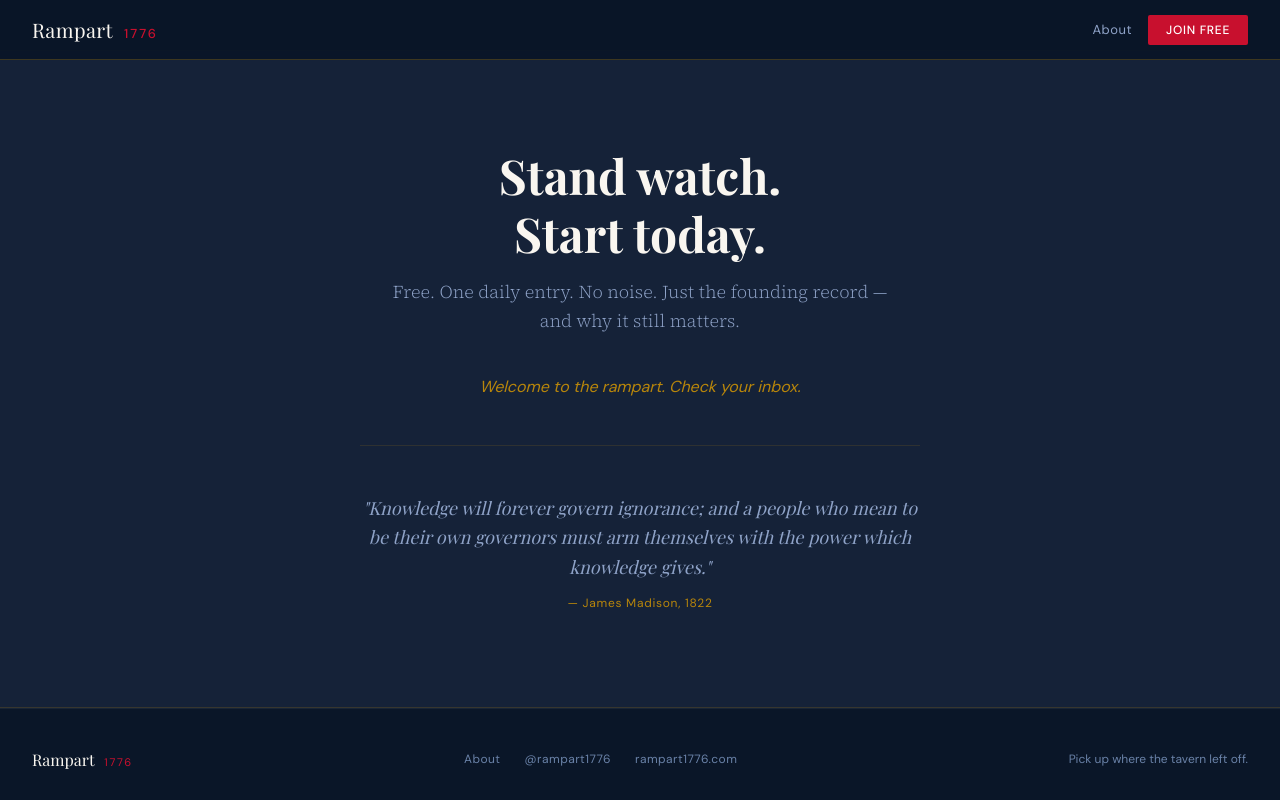
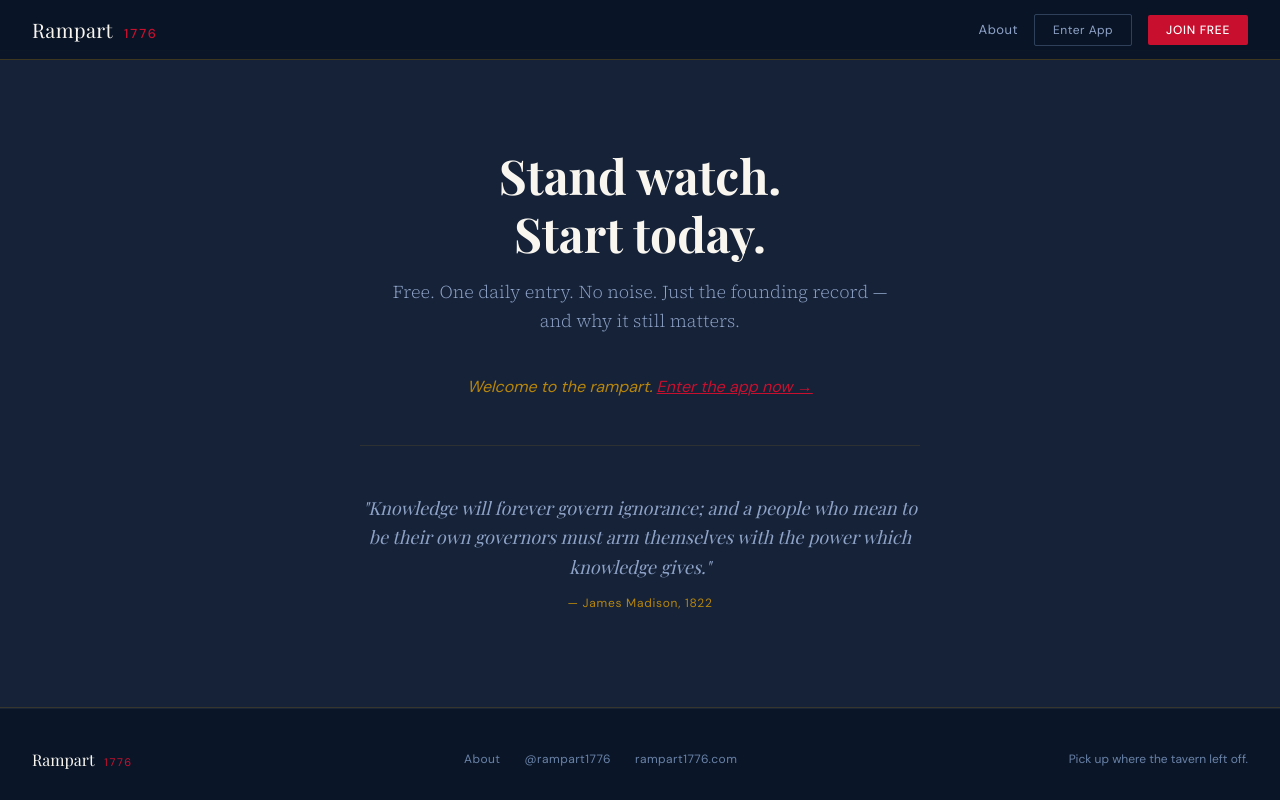
Before and after one commit to fafatas/rampart1776, a plain HTML site: page index.html in a window 1280 px wide. Both pictures are taken after typing "name@example.com" into the empty fields and a click on the button "JOIN RAMPART". Shown: the part 4052-4852 px from the top of the page. Drawn offline with nearby package versions, Linux system fonts and the light colour scheme; a web font is replaced by a local one.

Commit message:
Update index.html

```diff
--- a/index.html
+++ b/index.html
@@ -711,6 +711,7 @@
   <div class="nav-logo">Rampart <span>1776</span></div>
   <div class="nav-right">
     <a href="#what" class="nav-link">About</a>
+    <a href="/app" class="btn-ghost" style="font-size:12px; padding:7px 18px; border:1px solid rgba(106,130,168,0.4); border-radius:2px; color:#8FA3C8; text-decoration:none; letter-spacing:0.04em;">Enter App</a>
     <a href="#signup" class="nav-cta">Join Free</a>
   </div>
 </nav>
@@ -817,7 +818,7 @@
   <button type="submit" class="signup-btn">Join Rampart</button>
 </form>
  <div class="signup-fine fade-in" id="signup-fine">Free forever. No spam. Unsubscribe any time.</div>
-<div id="signup-thanks" style="display:none; font-family:'DM Sans',sans-serif; font-size:16px; color:#B8860B; margin-top:1rem; font-style:italic;">Welcome to the rampart. Check your inbox.</div>
+<div id="signup-thanks" style="display:none; font-family:'DM Sans',sans-serif; font-size:16px; color:#B8860B; margin-top:1rem; font-style:italic;">Welcome to the rampart. <a href="/app" style="color:#C8102E; text-decoration:underline;">Enter the app now →</a></div>
   <div class="signup-madison fade-in">
     <div class="signup-madison-quote">"Knowledge will forever govern ignorance; and a people who mean to be their own governors must arm themselves with the power which knowledge gives."</div>
     <div class="signup-madison-attr">— James Madison, 1822</div>
```
